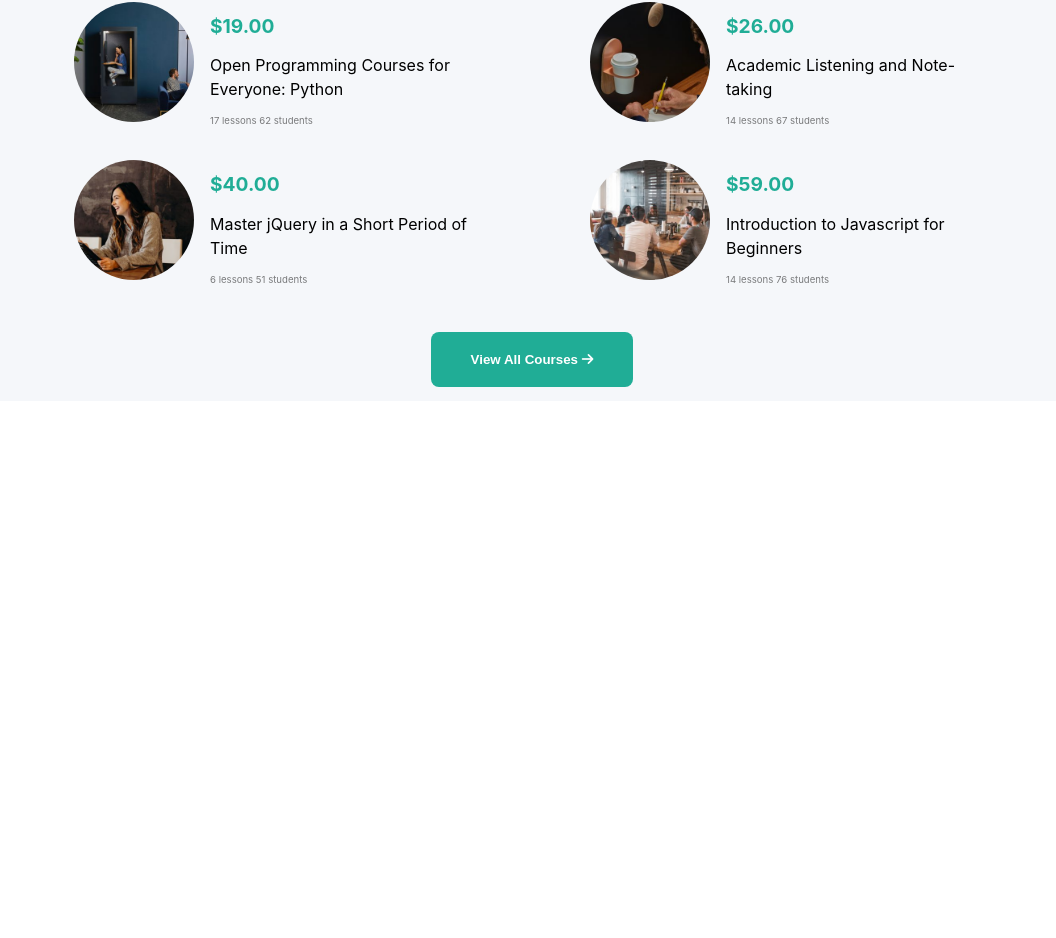
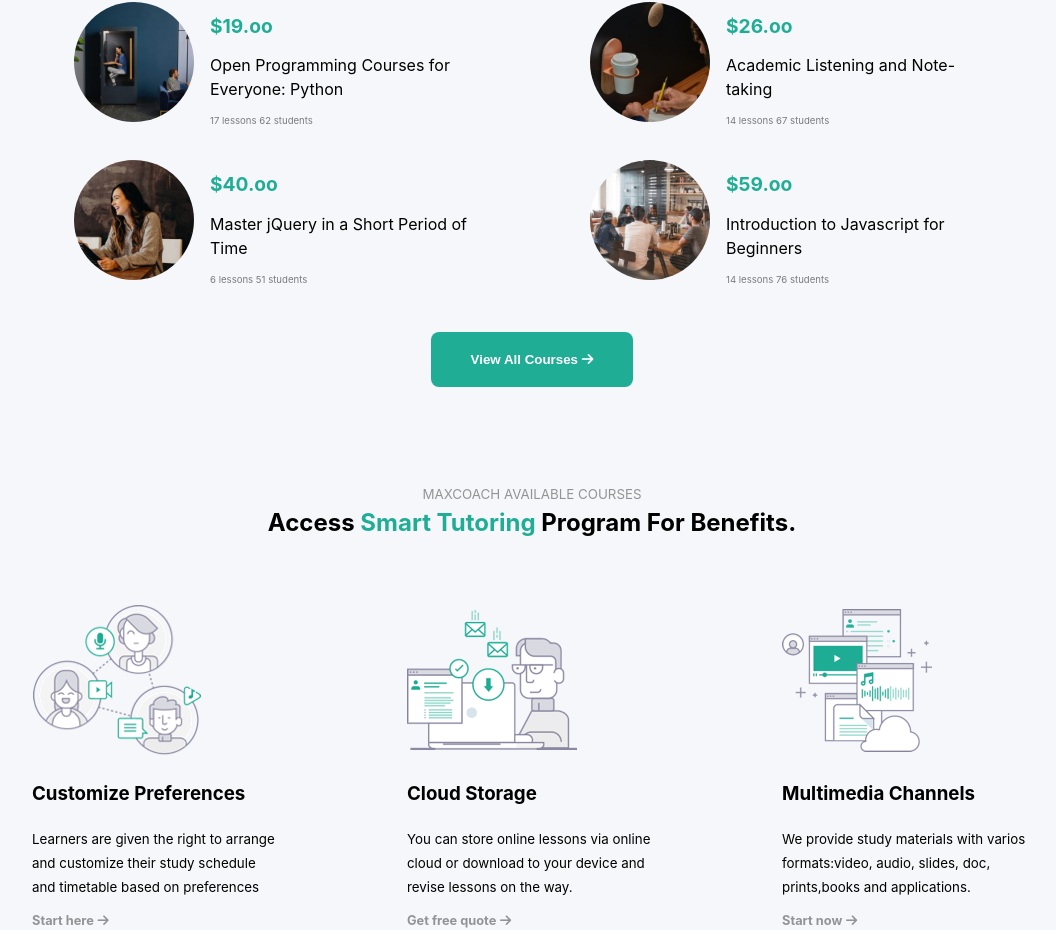
Before and after one commit to christiancamilleri/proj-html-vuejs, a Vue app: page / in a window 1280 px wide. Shown: the part 1010-1948 px from the top of the page, without its empty margins (108-1164 px from the left). Before the commit the page ends 1419 px from the top, so only its background shows below. Built offline with nearby package versions, Linux system fonts and the light colour scheme.

Commit message:
feat: program section

```diff
--- a/src/components/AppMain.vue
+++ b/src/components/AppMain.vue
@@ -1,5 +1,6 @@
 <script>
 import CardItem from './CardItem.vue';
+import ProgramItem from './ProgramItem.vue';
 
 import { store } from '../store.js';
 
@@ -11,19 +12,19 @@ export default {
             cards: [
                 {
                     img: "course-02-480x298.jpg",
-                    price: "$40.00",
+                    price: "$40.oo",
                     description: "Learning to Write as a Professional Author",
                     details: "20 lessons 50 students"
                 },
                 {
                     img: "stock-full-hd-04-480x298.jpg",
-                    price: "$19.00",
+                    price: "$19.oo",
                     description: "Open Programming Courses for Everyone: Python",
                     details: "17 lessons 62 students"
                 },
                 {
                     img: "course-featured-image-01-480x298.jpg",
-                    price: "$40.00",
+                    price: "$40.oo",
                     description: "Master jQuery in a Short Period of Time",
                     details: "6 lessons 51 students"
                 },
@@ -35,31 +36,52 @@ export default {
                 },
                 {
                     img: "stock-full-hd-06-480x298.jpg",
-                    price: "$26.00",
+                    price: "$26.oo",
                     description: "Academic Listening and Note-taking",
                     details: "14 lessons 67 students"
                 },
                 {
                     img: "stock-full-hd-05-480x298.jpg",
-                    price: "$59.00",
+                    price: "$59.oo",
                     description: "Introduction to Javascript for Beginners",
                     details: "14 lessons 76 students"
                 },
 
+            ],
+            ProgramItems: [
+                {
+                    img: "home-2-image-box-01.png",
+                    title: "Customize Preferences",
+                    description: "Learners are given the right to arrange and customize their study schedule and timetable based on preferences",
+                    action: "Start here"
+                },
+                {
+                    img: "about-us-02-image-box-02.png",
+                    title: "Cloud Storage",
+                    description: "You can store online lessons via online cloud or download to your device and revise lessons on the way.",
+                    action: "Get free quote"
+                },
+                {
+                    img: "home-2-image-box-03.png",
+                    title: "Multimedia Channels",
+                    description: "We provide study materials with varios formats:video, audio, slides, doc, prints,books and applications.",
+                    action: "Start now"
+                },
             ]
         }
     },
     components: {
         CardItem,
+        ProgramItem,
     }
 }
 </script>
 
 <template>
     <main>
-
+        <!-- card section -->
         <div class="container">
-            <div id="title">
+            <div class="title">
                 <small>
                     STIMULATED TO LEARN?
                 </small>
@@ -75,6 +97,21 @@ export default {
             <div id="btn">
                 <button><b>View All Courses</b> <i class="fa-solid fa-arrow-right"></i> </button>
             </div>
+            <!-- /card section -->
+
+            <!-- program section -->
+            <div class="title">
+                <small>
+                    MAXCOACH AVAILABLE COURSES
+                </small>
+                <h2>
+                    Access <span>Smart Tutoring</span> Program For Benefits.
+                </h2>
+            </div>
+            <div id="program-item-container">
+                <ProgramItem v-for="programItem in ProgramItems" :item="programItem"></ProgramItem>
+            </div>
+            <!-- /program section -->
         </div>
     </main>
 </template>
@@ -84,7 +121,8 @@ main {
     background-color: #f5f7fa;
     margin-top: 5em;
 
-    #title {
+
+    .title {
         text-align: center;
         padding-top: 5em;
 
@@ -94,6 +132,11 @@ main {
 
         h2 {
             margin-top: 0;
+
+            span {
+                color: #20AD96;
+
+            }
         }
     }
 
@@ -134,6 +177,12 @@ main {
         }
     }
 
+    #program-item-container {
+        display: flex;
+        justify-content: space-between;
+        margin-top: 4em;
+    }
+
 
 }
 </style>
--- /dev/null
+++ b/src/components/ProgramItem.vue
@@ -0,0 +1,45 @@
+<script>
+import { store } from '../store.js';
+
+export default {
+    data() {
+        return {
+            store,
+        }
+    },
+    props: {
+        item: Object,
+    }
+}
+</script>
+
+<template>
+    <div id="container">
+        <img :src="`/images/${item.img}`" alt="">
+        <h3>
+            {{ item.title }}
+        </h3>
+        <small>
+            {{ item.description }}
+        </small>
+        <div>
+            <a href="#"><b>{{ item.action }}</b> <i class="fa-solid fa-arrow-right"></i></a>
+        </div>
+
+    </div>
+</template>
+
+<style lang="scss" scoped>
+#container {
+    max-width: 250px;
+
+
+    div {
+        margin-top: 1em;
+
+        font-size: .8em;
+
+        opacity: .4;
+    }
+}
+</style>
```
